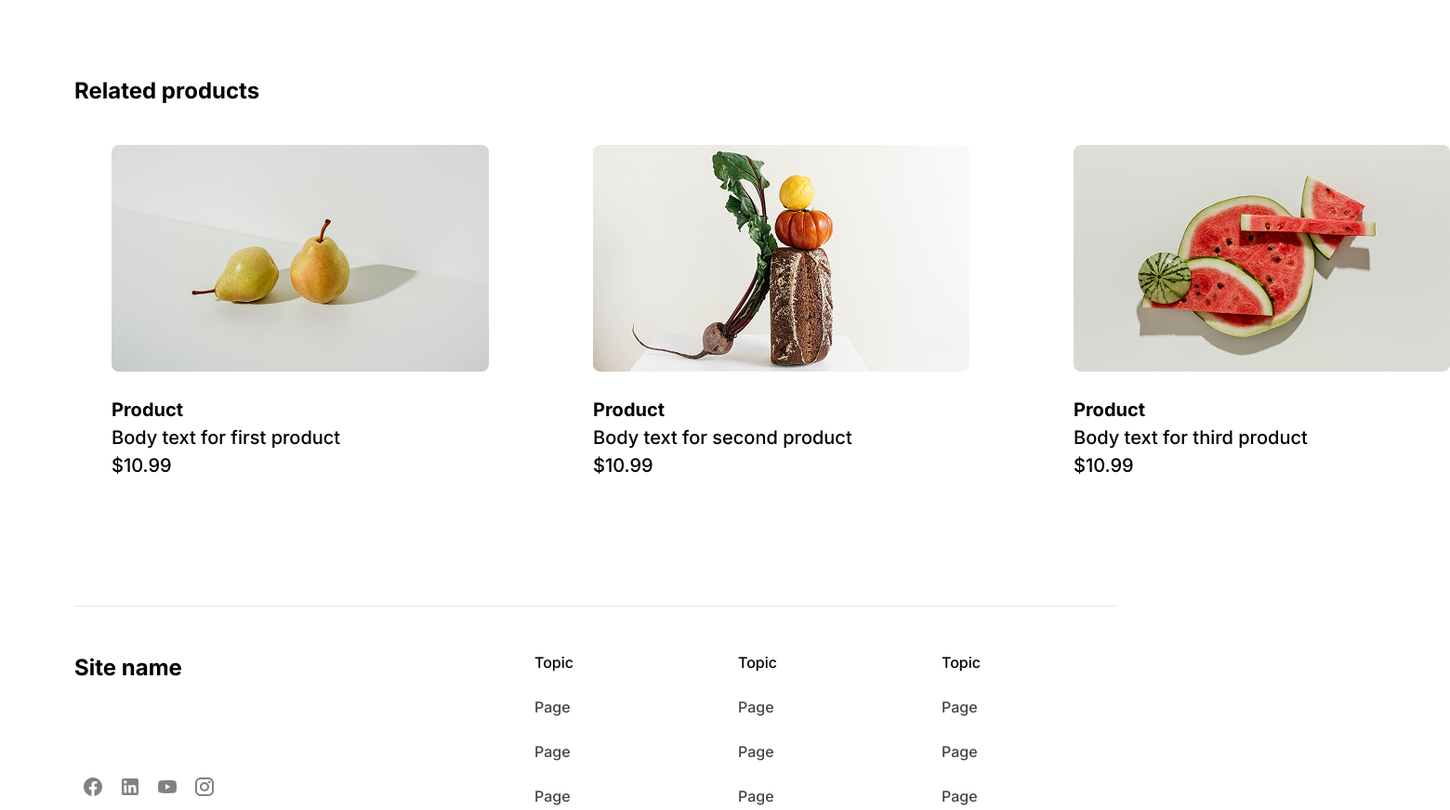
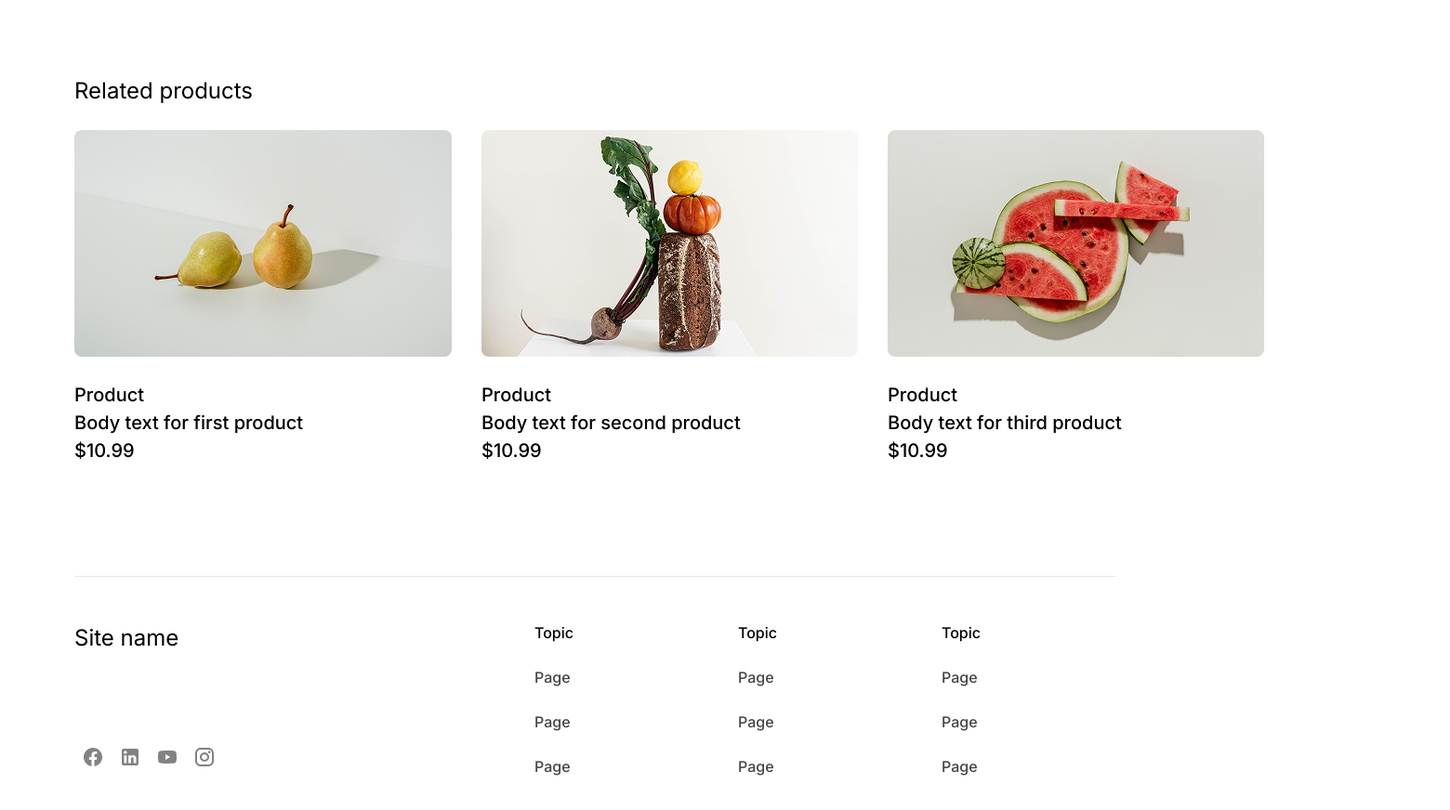
Before and after one commit to ladyang/practica, a plain HTML site: page task3.html in a window 1280 px wide. Shown: the part 777-1649 px from the top of the page at 93% size, 1560 px wide, since content can reach past the window. Drawn offline with Linux system fonts and the light colour scheme; files whose address does not match are found by name.

Commit message:
Add files via upload

```diff
--- a/css/reset.css
+++ b/css/reset.css
@@ -1,114 +1,47 @@
-/* http://meyerweb.com/eric/tools/css/reset/ */
-/* v1.0 | 20080212 */
+/* http://meyerweb.com/eric/tools/css/reset/
+   v2.0 | 20110126
+   License: none (public domain)
+*/
 
-html,
-body,
-div,
-span,
-applet,
-object,
-iframe,
-h1,
-h2,
-h3,
-h4,
-h5,
-h6,
-p,
-blockquote,
-pre,
-a,
-abbr,
-acronym,
-address,
-big,
-cite,
-code,
-del,
-dfn,
-em,
-font,
-img,
-ins,
-kbd,
-q,
-s,
-samp,
-small,
-strike,
-strong,
-sub,
-sup,
-tt,
-var,
-b,
-u,
-i,
-center,
-dl,
-dt,
-dd,
-ol,
-ul,
-li,
-fieldset,
-form,
-label,
-legend,
-table,
-caption,
-tbody,
-tfoot,
-thead,
-tr,
-th,
-td {
+html, body, div, span, applet, object, iframe,
+h1, h2, h3, h4, h5, h6, p, blockquote, pre,
+a, abbr, acronym, address, big, cite, code,
+del, dfn, em, img, ins, kbd, q, s, samp,
+small, strike, strong, sub, sup, tt, var,
+b, u, i, center,
+dl, dt, dd, ol, ul, li,
+fieldset, form, label, legend,
+table, caption, tbody, tfoot, thead, tr, th, td,
+article, aside, canvas, details, embed,
+figure, figcaption, footer, header, hgroup,
+menu, nav, output, ruby, section, summary,
+time, mark, audio, video {
 	margin: 0;
 	padding: 0;
 	border: 0;
-    outline: 0;
 	font-size: 100%;
+	font: inherit;
 	vertical-align: baseline;
-    background: transparent;
 }
-
+/* HTML5 display-role reset for older browsers */
+article, aside, details, figcaption, figure,
+footer, header, hgroup, menu, nav, section {
+	display: block;
+}
 body {
 	line-height: 1;
 }
-
-ol,
-ul {
+ol, ul {
 	list-style: none;
 }
-
-blockquote,
-q {
+blockquote, q {
 	quotes: none;
 }
-
-blockquote:before,
-blockquote:after,
-q:before,
-q:after {
+blockquote:before, blockquote:after,
+q:before, q:after {
 	content: '';
 	content: none;
 }
-
-/* remember to define focus styles! */
-:focus {
-    outline: 0;
-}
-
-
-ins {
-    text-decoration: none;
-}
-
-del {
-    text-decoration: line-through;
-}
-
-/* tables still need 'cellspacing="0"' in the markup */
 table {
 	border-collapse: collapse;
 	border-spacing: 0;
```
Also changed, not shown: index.html (+1 -1 lines). Lines whose indentation alone changed are shown as unchanged.
